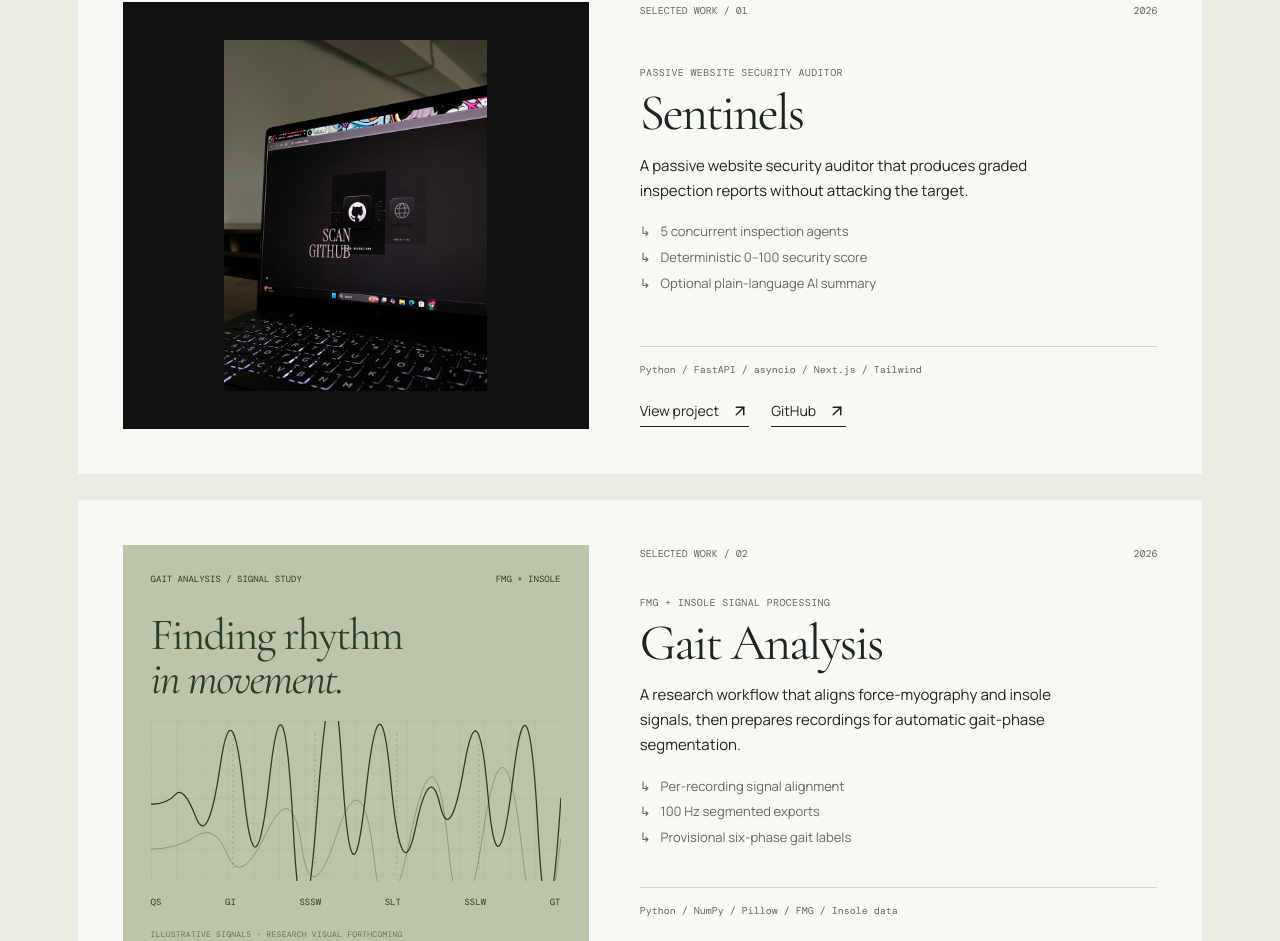
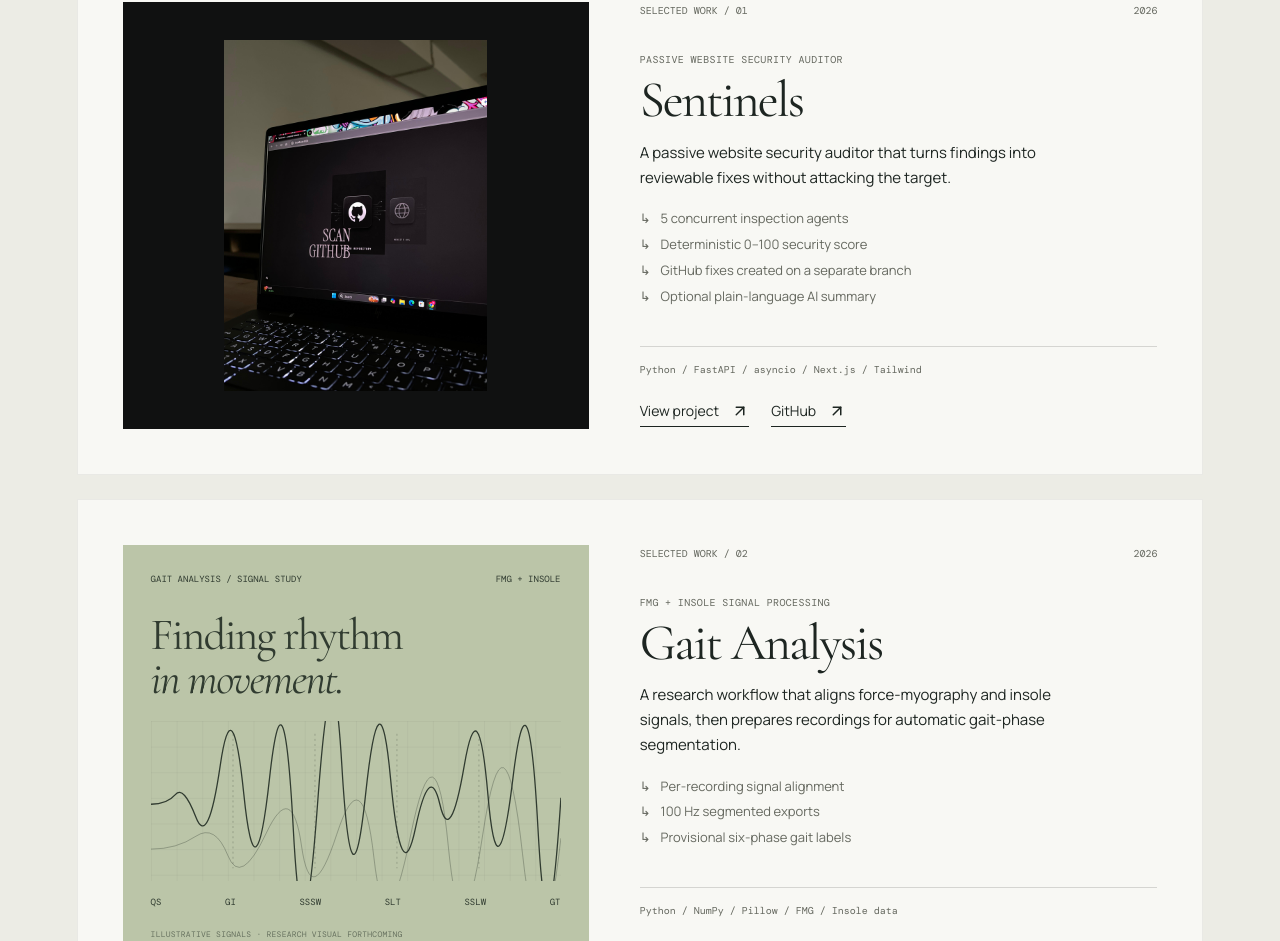
Before and after one commit to MahatvaGoell/MahatvaGoell.github.io, a React (Vite) app: page / in a window 1280 px wide. Shown: the part 2351-3292 px from the top of the page. Built offline with nearby package versions, Linux system fonts and the light colour scheme.

Commit message:
Document Sentinels branch-based remediation

```diff
--- a/src/data/portfolio.js
+++ b/src/data/portfolio.js
@@ -12,18 +12,18 @@ export const projects = [
     name: 'Sentinels',
     subtitle: 'PASSIVE WEBSITE SECURITY AUDITOR',
     stack: ['Python', 'FastAPI', 'asyncio', 'Next.js', 'Tailwind'],
-    description: 'A passive website security auditor that produces graded inspection reports without attacking the target.',
-    highlights: ['5 concurrent inspection agents', 'Deterministic 0–100 security score', 'Optional plain-language AI summary'],
-    details: 'Five agents inspect headers, reconnaissance information, TLS, exposed paths and DNS concurrently. Findings feed a deterministic scoring system; an optional Groq layer explains the result in plain language. Checks are passive and intended for sites you own or are authorized to inspect.',
+    description: 'A passive website security auditor that turns findings into reviewable fixes without attacking the target.',
+    highlights: ['5 concurrent inspection agents', 'Deterministic 0–100 security score', 'GitHub fixes created on a separate branch', 'Optional plain-language AI summary'],
+    details: 'Five agents inspect headers, reconnaissance information, TLS, exposed paths and DNS concurrently. Findings feed a deterministic scoring system; an optional Groq layer explains the result in plain language. Users can connect GitHub to create remediation changes on a separate branch, keeping the default branch available for review and merge. Checks are passive and intended for sites you own or are authorized to inspect.',
     url: 'https://github.com/TeamElara/SentinelsAI',
     caseStudy: {
       role: 'Security engineering',
       year: '2026',
       sections: [
-        { id: 'problem', label: 'Problem', body: 'Security checks are most useful when they make a site easier to understand without behaving like an attack. Sentinels turns public, read-only signals into a concise security inspection report for sites an operator owns or is authorised to inspect.' },
-        { id: 'workflow', label: 'Workflow', body: 'Five agents run concurrently so a single scan can inspect several independent signals at once.', points: ['Headers: CSP, HSTS, X-Content-Type-Options and related headers', 'Recon: site technology and sensitive paths disclosed by robots.txt', 'TLS, exposure and DNS: certificate information, public paths, SPF and DMARC'] },
+        { id: 'problem', label: 'Problem', body: 'Security checks are most useful when they make a site easier to understand without behaving like an attack. But a report alone still leaves the user to translate findings into code changes. Sentinels turns public, read-only signals into an inspection report and a reviewable path to remediation for sites an operator owns or is authorised to inspect.' },
+        { id: 'workflow', label: 'Workflow', body: 'Five agents run concurrently so a single scan can inspect several independent signals at once. Once a user connects their GitHub account, suggested remediation can be created in a separate branch for review.', points: ['Headers: CSP, HSTS, X-Content-Type-Options and related headers', 'Recon: site technology and sensitive paths disclosed by robots.txt', 'TLS, exposure and DNS: certificate information, public paths, SPF and DMARC', 'GitHub-connected changes are staged on a non-default branch'] },
         { id: 'decision', label: 'Key decision', decision: { chose: 'Passive, browser-like inspection only', rejected: ['SQL injection, brute force and fuzzing', 'Form submission or denial-of-service traffic'] }, body: 'The boundary is intentional: every check reads information already presented publicly. That keeps the workflow useful for an authorised review while avoiding harmful probe behaviour.' },
-        { id: 'state', label: 'What it delivers', body: 'Findings feed a deterministic 0–100 score and A–F grade, so the same target produces the same result. An optional Groq-powered layer can translate the report into plain language; the core report still works without an AI key.', points: ['Live progress through Server-Sent Events', 'PDF report export using Playwright', 'FastAPI backend with a Next.js and Tailwind interface'] },
+        { id: 'state', label: 'What it delivers', body: 'Findings feed a deterministic 0–100 score and A–F grade, so the same target produces the same result. An optional Groq-powered layer can translate the report into plain language; the core report still works without an AI key. For users who connect GitHub, fixes are created on a separate branch rather than applied directly to the default branch.', points: ['Live progress through Server-Sent Events', 'PDF report export using Playwright', 'GitHub-connected, branch-based remediation workflow', 'FastAPI backend with a Next.js and Tailwind interface'] },
       ],
     },
   },
```
